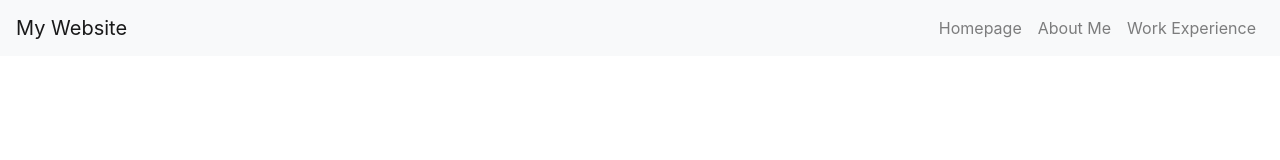
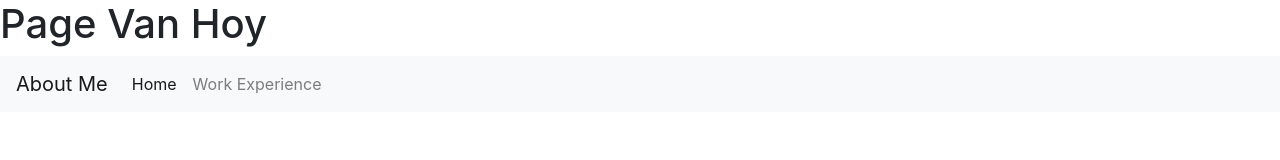
Before and after one commit to pagevanhoy/pagevanhoy.github.io, a plain HTML site: page index.html in a window 1280 px wide. Drawn offline with nearby package versions, Linux system fonts and the light colour scheme.

Commit message:
added navbar to all html pages

```diff
--- a/index.html
+++ b/index.html
@@ -11,26 +11,21 @@
     <title>My Website</title>
   </head>
   <h1>Page Van Hoy</h1>
-  <nav class="navbar navbar-light bg-light navbar-expand-lg fixed-top">
-    <a href="#" class="navbar-brand">My Website</a>
-    <button class="navbar-toggler" data-toggle="collapse" data-target="#navbarCollapse">
-        <span class="navbar-toggler-icon"></span>
+  <nav class="navbar navbar-expand-lg navbar-light bg-light">
+    <a class="navbar-brand" href="contact.html">About Me</a>
+    <button class="navbar-toggler" type="button" data-toggle="collapse" data-target="#navbarNav" aria-controls="navbarNav" aria-expanded="false" aria-label="Toggle navigation">
+      <span class="navbar-toggler-icon"></span>
     </button>
-    <div class="collapse navbar-collapse" id="navbarCollapse">
-        <ul class="navbar-nav ml-auto">
-            <li class="navbar-item">
-                <a href="index.html" class="nav-link">Homepage</a>
-            </li>
-
-            <li class="navbar-item">
-                <a href="contact.html" class="nav-link">About Me</a>
-            </li>
-            <li class="navbar-item">
-                <a href="portfolio.html" class="nav-link">Work Experience</a>
-            </li>
-        </ul>
+    <div class="collapse navbar-collapse" id="navbarNav">
+      <ul class="navbar-nav">
+        <li class="nav-item active">
+          <a class="nav-link" href="index.html">Home<span class="sr-only">(current)</span></a>
+        </li>
+        <li class="nav-item">
+          <a class="nav-link" href="portfolio.html">Work Experience</a>
+             </ul>
     </div>
-</nav>
+  </nav>
   <body>
 
 
```
Also changed, not shown: contact.html (+12 -5 lines), portfolio.html (+13 -5 lines).
